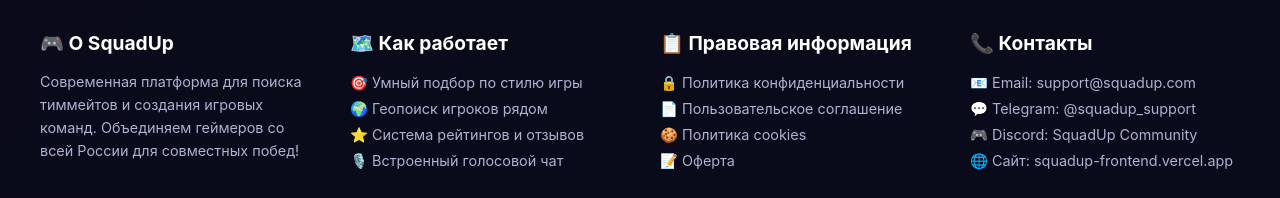
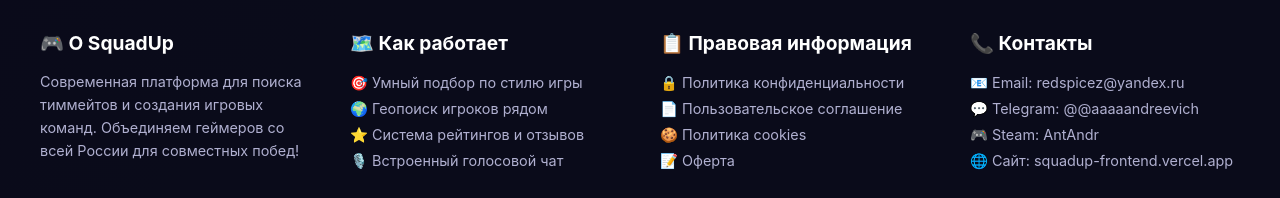
Before and after one commit to antandr0/squadup-frontend, a React (Vite) app: page / in a window 1280 px wide. Shown: the part 4085-4283 px from the top of the page. Built offline with nearby package versions, Linux system fonts and the light colour scheme; no server answers.

Commit message:
feat: добавил в футтер контакты

```diff
--- a/src/components/Footer.jsx
+++ b/src/components/Footer.jsx
@@ -62,9 +62,9 @@ const Footer = () => {
             📞 Контакты
           </h3>
           <ul style={{ listStyle: 'none', padding: 0, lineHeight: '1.8', fontSize: '0.9rem' }}>
-            <li>📧 Email: support@squadup.com</li>
-            <li>💬 Telegram: @squadup_support</li>
-            <li>🎮 Discord: SquadUp Community</li>
+            <li>📧 Email: redspicez@yandex.ru</li>
+            <li>💬 Telegram: @@aaaaandreevich</li>
+            <li>🎮 Steam: AntAndr</li>
             <li>🌐 Сайт: squadup-frontend.vercel.app</li>
           </ul>
         </div>
```
